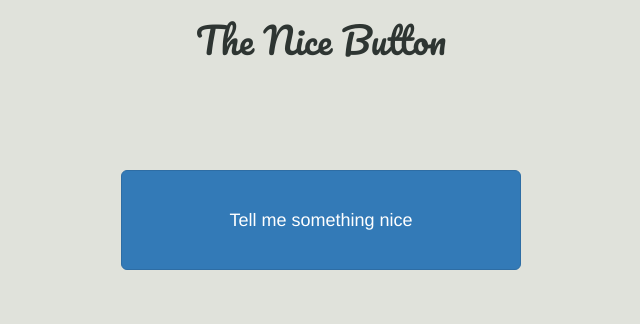
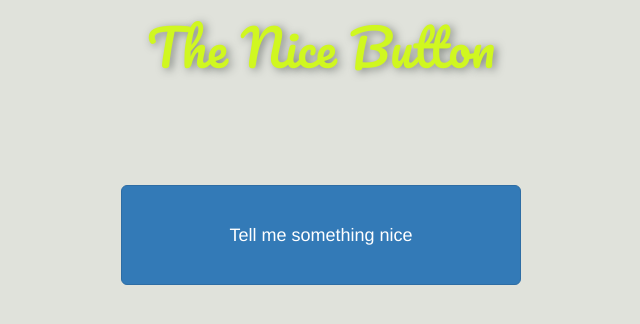
Before and after one commit to khsagehorn/be-nice-app, a website: page src/index.html in a window 1280 px wide. Shown: the whole page, without its empty margins (319-959 px from the left). Drawn offline with nearby package versions, Linux system fonts and the light colour scheme.

Commit message:
styles update

```diff
--- a/src/css/main.css
+++ b/src/css/main.css
@@ -7,7 +7,9 @@ body {
 }
 
 h1 {
-    color: #2E3532;
+    color: #D0F720;
+    text-shadow: 3px 2px 8px rgba(46, 53, 50, .5);
+    font-size: 50px;
     font-family: "Pacifico";
     text-align: center;
 }
@@ -23,4 +25,5 @@ button {
     height: 100px;
     width: 400px;
     font-size: 20px;
+    color: #D0F720;
 }
```
